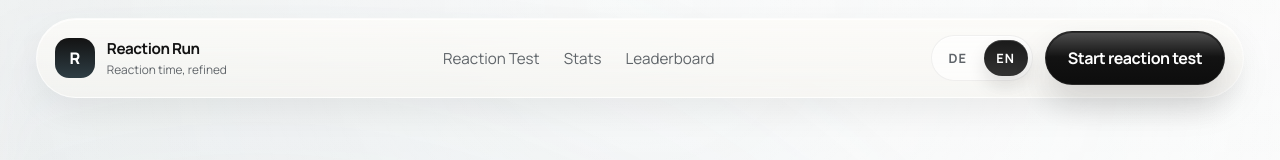
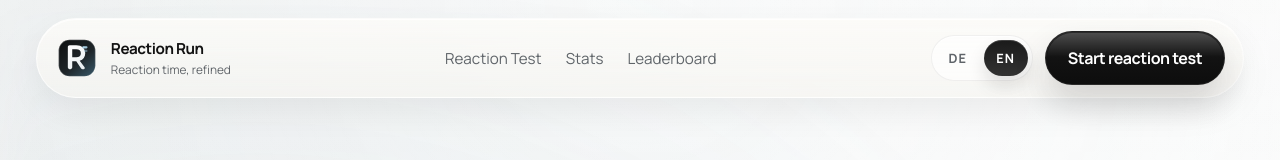
Before and after one commit to openclawwet/reactionrun, a React (Vite) app: page / in a window 1280 px wide. Shown: the top 160 px of the page. Built offline with nearby package versions, Linux system fonts and the light colour scheme; no server answers; the database is empty.

Commit message:
Add Reaction Run logo and favicon

```diff
--- a/index.html
+++ b/index.html
@@ -14,6 +14,7 @@
       name="google-adsense-account"
       content="ca-pub-6217441907433737"
     />
+    <link rel="icon" type="image/svg+xml" href="/reaction-run-mark.svg" />
     <meta name="theme-color" content="#f5f5f2" />
     <title>Reaction Run | Precision Reaction Testing</title>
   </head>
--- a/src/components/sections/Header.tsx
+++ b/src/components/sections/Header.tsx
@@ -27,7 +27,9 @@ export function Header({ route }: HeaderProps) {
           aria-label={isGerman ? "Reaction Run Startseite" : "Reaction Run home"}
           onClick={handleHomeNav("top")}
         >
-          <span className="brand-mark">R</span>
+          <span className="brand-mark" aria-hidden="true">
+            <img src="/reaction-run-mark.svg" alt="" />
+          </span>
           <span className="brand-copy">
             <strong>Reaction Run</strong>
             <span>{isGerman ? "Reaktionszeit, verfeinert" : "Reaction time, refined"}</span>
--- a/src/index.css
+++ b/src/index.css
@@ -366,14 +366,16 @@ h3 {
 }
 
 .brand-mark {
-  display: grid;
-  place-items: center;
-  width: 40px;
+  display: block;
+  width: 44px;
   aspect-ratio: 1;
-  border-radius: 14px;
-  background: linear-gradient(180deg, #131313 0%, #2e3d44 100%);
-  color: #ffffff;
-  font-weight: 800;
+  flex: 0 0 auto;
+}
+
+.brand-mark img {
+  display: block;
+  width: 100%;
+  height: 100%;
 }
 
 .brand-copy {
```
Also changed, not shown: public/reaction-run-mark.svg (added).
